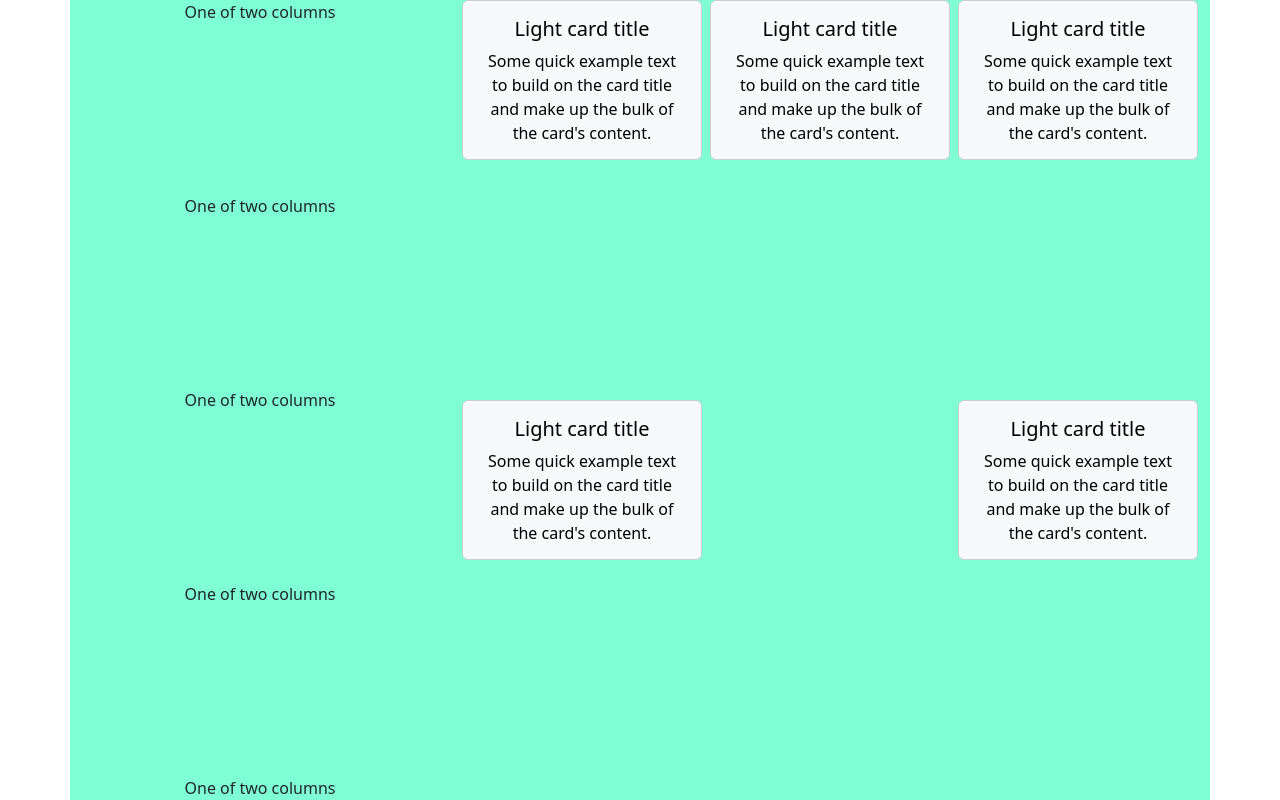
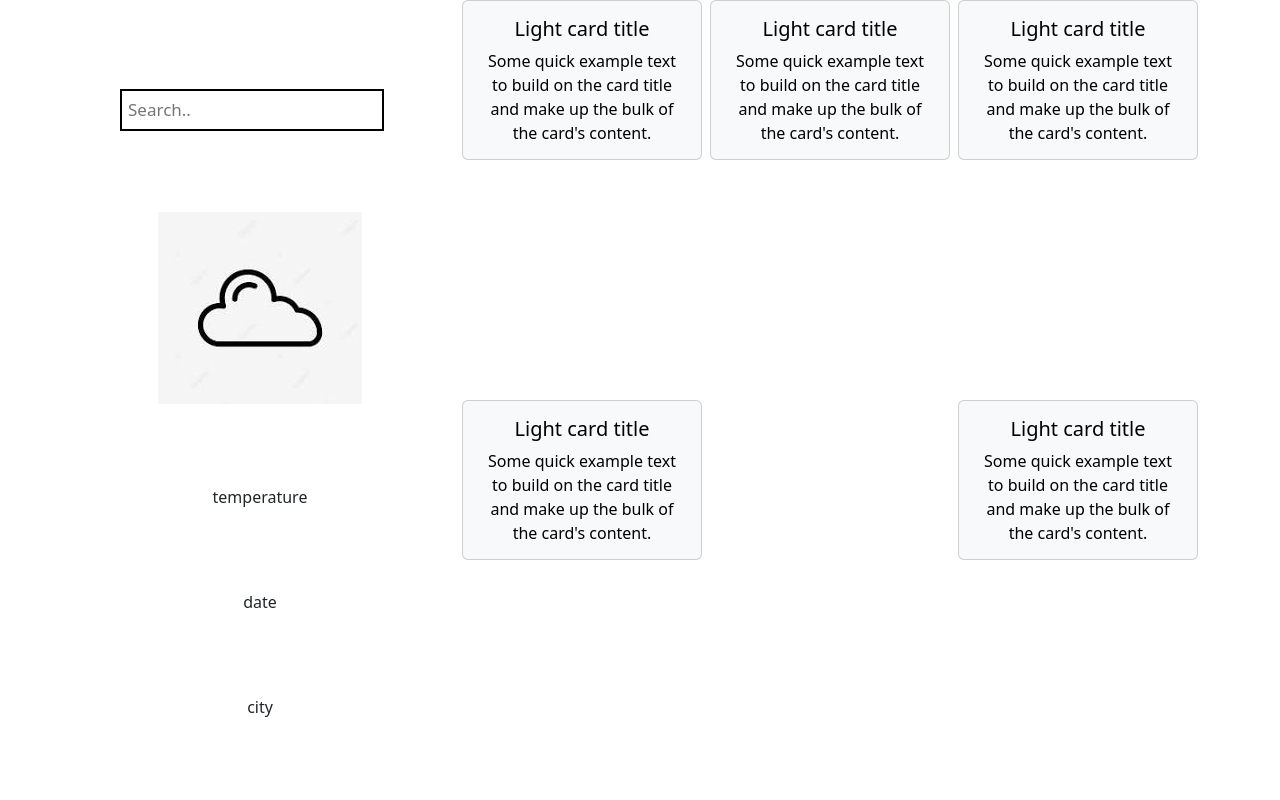
Before and after one commit to Kivlanizzu/weather_webapp, a plain HTML site: page index.html in a window 1280 px wide. Drawn offline with nearby package versions, Linux system fonts and the light colour scheme.

Commit message:
penambahan konten sederhana

```diff
--- a/index.css
+++ b/index.css
@@ -3,7 +3,7 @@
 }
 .col-sm-4{
     display: flex;
-    justify-content: space-between;
+    justify-content: space-evenly;
     flex-direction: column;
 }
 .col-sm-8 {
@@ -13,3 +13,11 @@
     justify-items: center;
     flex-wrap: wrap;
 }
+input[type=text] {
+    float: center;
+    padding: 6px;
+    margin-top: 8px;
+    margin-right: 16px;
+    border: 2px solid black;
+    font-size: 17px;
+}
--- a/index.html
+++ b/index.html
@@ -9,22 +9,22 @@
   </head>
   <body>
     <div class="container text-center">
-        <div class="row" style="height: 100vh; background-color: aquamarine;">
+        <div class="row" style="height: 100vh;">
             <div class="col-sm-4">
               <div class="col-4">
-                One of two columns
+                <input type="text" placeholder="Search..">
               </div>
               <div class="col-4">
-                One of two columns
+                <img src="asset/download.jfif">
               </div>
               <div class="col-4">
-                One of two columns
+                temperature
               </div>
               <div class="col-4">
-                One of two columns
+                date
               </div>
               <div class="col-4">
-                One of two columns
+                city
               </div>
             </div>
             <div class="col-sm-8">
```
